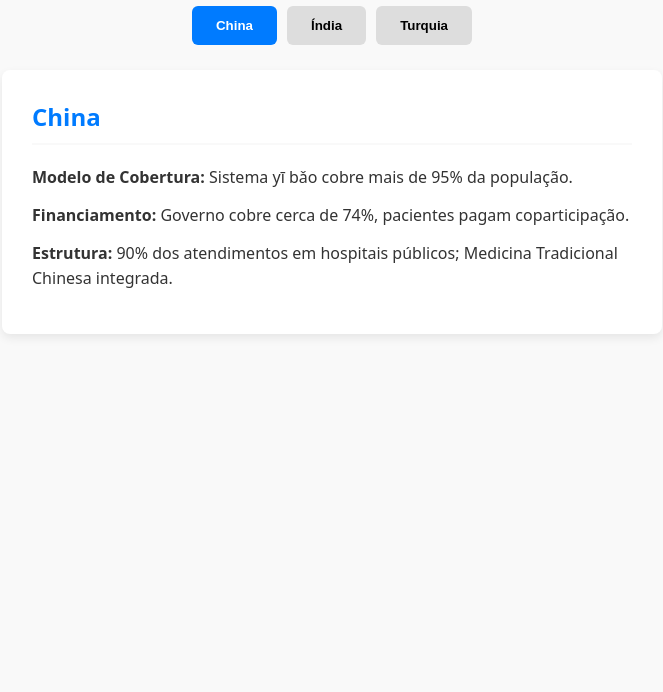
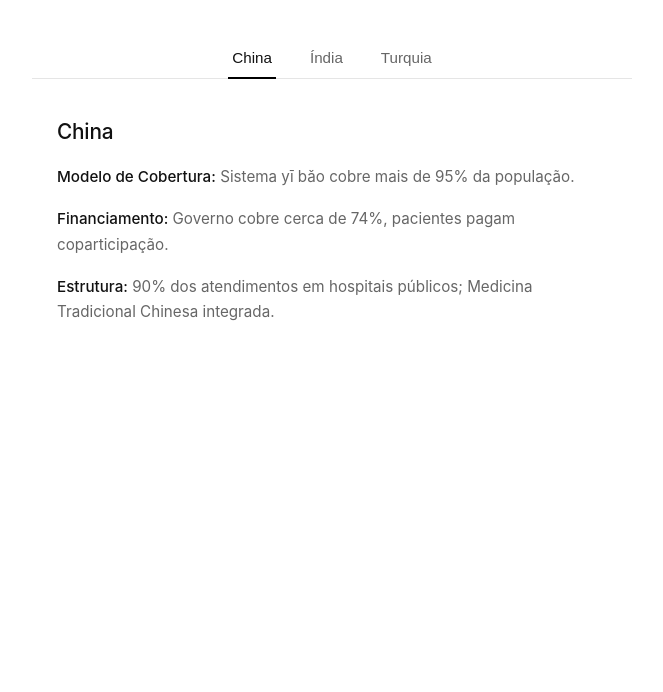
Before and after one commit to juliancruz2603-beep/PAISES-SUBDESENVOLVIDOS-E-EMERGENTES, a plain HTML site: page index.html in a window 1280 px wide. Shown: the part 108-800 px from the top of the page, without its empty margins (308-971 px from the left). Drawn offline with Linux system fonts and the light colour scheme.

Commit message:
Update style.css

```diff
--- a/style.css
+++ b/style.css
@@ -1,79 +1,101 @@
 :root {
-  --primary-color: #007BFF;
-  --bg-color: #f9f9f9;
-  --text-color: #333;
-  --tab-bg: #ddd;
-  --tab-hover: #bbb;
-  --shadow: 0 4px 10px rgba(0, 0, 0, 0.08);
+  --text-main: #111111;
+  --text-muted: #666666;
+  --accent: #000000;
+  --border-color: #e5e5e5;
+  --bg-global: #ffffff;
 }
 
 body {
-  font-family: system-ui, -apple-system, BlinkMacSystemFont, 'Segoe UI', Roboto, sans-serif;
+  font-family: -apple-system, BlinkMacSystemFont, "Segoe UI", Roboto, Helvetica, Arial, sans-serif;
   margin: 0;
-  padding: 20px;
-  background-color: var(--bg-color);
-  color: var(--text-color);
+  padding: 60px 20px;
+  background-color: var(--bg-global);
+  color: var(--text-main);
+  -webkit-font-smoothing: antialiased;
 }
 
 h1 {
   text-align: center;
-  margin-bottom: 30px;
+  font-size: 1.5rem;
+  font-weight: 500;
+  letter-spacing: -0.02em;
+  margin-bottom: 40px;
 }
 
 .tabs {
   display: flex;
   justify-content: center;
-  gap: 10px;
-  margin-bottom: 25px;
+  gap: 30px;
+  border-bottom: 1px solid var(--border-color);
+  max-width: 600px;
+  margin: 0 auto 40px auto;
 }
 
 .tab {
-  padding: 12px 24px;
+  padding: 12px 4px;
   cursor: pointer;
-  background-color: var(--tab-bg);
+  background: none;
   border: none;
-  border-radius: 6px;
-  font-weight: 600;
-  transition: background-color 0.2s ease, transform 0.1s ease;
+  font-size: 0.95rem;
+  color: var(--text-muted);
+  font-weight: 400;
+  position: relative;
+  transition: color 0.2s ease;
 }
 
 .tab:hover {
-  background-color: var(--tab-hover);
+  color: var(--text-main);
 }
 
 .tab.active {
-  background-color: var(--primary-color);
-  color: white;
+  color: var(--text-main);
+  font-weight: 500;
+}
+
+/* Linha indicadora minimalista abaixo da aba ativa */
+.tab.active::after {
+  content: '';
+  position: absolute;
+  bottom: -1px;
+  left: 0;
+  width: 100%;
+  height: 2px;
+  background-color: var(--accent);
 }
 
 .content {
   display: none;
-  background: white;
-  padding: 30px;
-  border-radius: 8px;
-  box-shadow: var(--shadow);
-  max-width: 600px;
+  max-width: 550px;
   margin: 0 auto;
 }
 
 .content.active {
   display: block;
-  animation: fadeIn 0.3s ease;
+  animation: fadeIn 0.4s cubic-bezier(0.16, 1, 0.3, 1);
 }
 
 .content h2 {
+  font-size: 1.3rem;
+  font-weight: 500;
   margin-top: 0;
-  color: var(--primary-color);
-  border-bottom: 2px solid var(--bg-color);
-  padding-bottom: 10px;
+  margin-bottom: 20px;
+  letter-spacing: -0.01em;
 }
 
 .content p {
-  line-height: 1.6;
-  margin: 12px 0;
+  font-size: 0.95rem;
+  line-height: 1.7;
+  color: var(--text-muted);
+  margin: 16px 0;
+}
+
+.content strong {
+  color: var(--text-main);
+  font-weight: 500;
 }
 
 @keyframes fadeIn {
-  from { opacity: 0; transform: translateY(5px); }
+  from { opacity: 0; transform: translateY(4px); }
   to { opacity: 1; transform: translateY(0); }
 }
```
